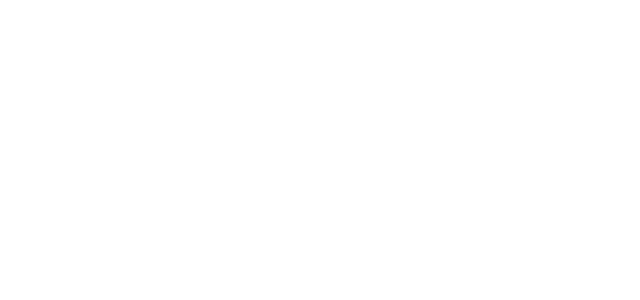
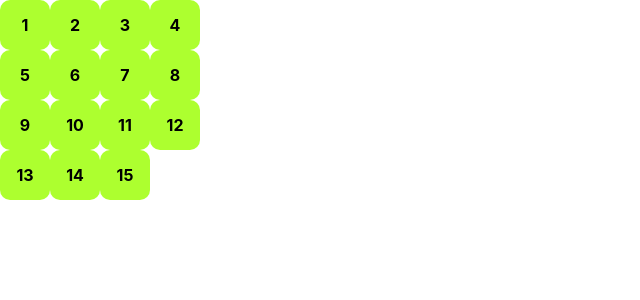
Before and after one commit to Mrak9087/gamePuzzle15, a React (Create React App) app: page / in a window 1280 px wide. Shown: the top 300 px of the page, without its empty margins (0-640 px from the left). Built offline with nearby package versions, Linux system fonts and the light colour scheme.

Commit message:
feat:add move cell

```diff
--- a/src/App.tsx
+++ b/src/App.tsx
@@ -1,10 +1,11 @@
 import React from 'react';
 import './App.css';
+import BoardView from './components/BoardView';
 
 function App() {
   return (
     <div className="App">
-
+      <BoardView />
     </div>
   );
 }
--- a/src/components/BoardView/BoardViewt.tsx
+++ b/src/components/BoardView/BoardViewt.tsx
@@ -1,9 +1,39 @@
-import React from 'react';
+import React, { useEffect, useState } from 'react';
+import { useSelector } from 'react-redux';
+import { useDispatch } from 'react-redux/es/exports';
+import { ICell } from '../../helpers/helpers';
+// import { init } from '../../store/gameStore';
+import { AppDispatch, RootState } from '../../store/store';
+import { moveCell } from '../../store/gameStore';
+import CellView from '../CellView';
+
+import './boardView.css';
 
 const BoardView = () => {
+    const store = useSelector((state:RootState)=>state)
+    const [cells, setCells] = useState<ICell[]>([])
+    const dispatch = useDispatch<AppDispatch>()
+
+    useEffect(()=>{
+        setCells([...store.map.flat()])
+    },[store.map])
+
+    const handleCellClick = (cell:ICell) => {
+        dispatch(moveCell(cell));
+    }
+
     return (
-        <div>
-
+        <div
+            className='board'
+            style={{
+                '--size':store.size
+            } as React.CSSProperties}
+        >
+            {
+                cells.map((item)=>{
+                    return <CellView cell={item} handleClick={handleCellClick} key={item.value}/>
+                })
+            }
         </div>
     );
 }
--- a/src/components/BoardView/boardView.css
+++ b/src/components/BoardView/boardView.css
@@ -0,0 +1,8 @@
+.board {
+    width: 200px;
+    position: relative;
+    display: grid;
+    grid-template-rows: repeat(var(--size),1fr);
+    grid-template-columns: repeat(var(--size),1fr);
+    /* flex-wrap: wrap; */
+}
--- a/src/components/CellView/CellView.tsx
+++ b/src/components/CellView/CellView.tsx
@@ -1,15 +1,35 @@
-import {FC} from 'react'
+import {FC, useMemo} from 'react'
 import { ICell } from '../../helpers/helpers'
-
 import './cellView.css';
 
 interface ICellView {
     cell:ICell
+    handleClick:(cell:ICell)=>void;
 }
 
-const CellView:FC<ICellView> = ({cell})=>{
+const CellView:FC<ICellView> = ({cell,handleClick})=>{
+
+    const cl = useMemo(()=>{
+        return cell.value === 0 ? 'cell empty' : 'cell'
+    },[cell.value])
+
+    const tp = useMemo(()=>{
+        return cell.y * 50
+    },[cell.y])
+
+    const lft = useMemo(()=>{
+        return cell.x * 50
+    },[cell.x])
+
     return (
-        <div>
+        <div
+            className={cl}
+            style={{
+                left:`${lft}px`,
+                top:`${tp}px`,
+            } as React.CSSProperties}
+            onClick={()=>handleClick(cell)}
+        >
             {cell.value}
         </div>
     )
--- a/src/components/CellView/cellView.css
+++ b/src/components/CellView/cellView.css
@@ -0,0 +1,20 @@
+.cell {
+    position: absolute;
+    top: 0;
+    left: 0;
+    height: 50px;
+    width: 50px;
+    background-color: greenyellow;
+    font-weight: bold;
+    display: flex;
+    justify-content: center;
+    align-items: center;
+    border-radius: 10px;
+    cursor: pointer;
+    transition: all 0.3s ease;
+}
+
+.empty{
+    opacity: 0;
+    /* transition: none; */
+}
--- a/src/helpers/helpers.ts
+++ b/src/helpers/helpers.ts
@@ -3,3 +3,30 @@
     y:number;
     value:number;
 }
+
+export function initMap(size:number):ICell[][]{
+    const result:ICell[][] = [];
+    for (let i = 0; i < size; i++) {
+        const row: ICell[] = []
+        for (let j = 0; j < size; j++) {
+            const val = (i * size) + (j+1);
+            const cell: ICell = {
+                y:i,
+                x:j,
+                value: val
+            }
+            row.push(cell)
+        }
+        result.push(row)
+    }
+    result[size-1][size-1].value = 0;
+    return result;
+}
+
+export function indexToCoord(index:number, size:number){
+    if (index < 0) index = 0;
+    if (index > size-1) index = size-1;
+    const x = index % size;
+    const y = Math.floor(index / size);
+    return {x,y};
+}
--- a/src/index.tsx
+++ b/src/index.tsx
@@ -3,13 +3,17 @@
 import './index.css';
 import App from './App';
 import reportWebVitals from './reportWebVitals';
+import { Provider } from 'react-redux/es/exports';
+import { store } from './store/store';
 
 const root = ReactDOM.createRoot(
   document.getElementById('root') as HTMLElement
 );
 root.render(
   <React.StrictMode>
-    <App />
+    <Provider store={store}>
+      <App />
+    </Provider>
   </React.StrictMode>
 );
 
--- a/src/store/gameStore.ts
+++ b/src/store/gameStore.ts
@@ -1,21 +1,49 @@
-import { createSlice } from "@reduxjs/toolkit";
-import { ICell } from "../helpers/helpers";
+import { createSlice, PayloadAction } from "@reduxjs/toolkit";
+import { ICell, initMap } from "../helpers/helpers";
 
 
 const initialState = {
-    cells: [] as ICell[],
+    map: initMap(4),
     isWin: false,
     size: 4,
+    emptyCell:{
+        x:3,
+        y:3,
+        value:0
+    } as ICell,
 }
+
+
 
 export const gameStore = createSlice({
     name: 'game',
     initialState: initialState,
     reducers: {
+        moveCell(state,payload:PayloadAction<ICell>){
+            const {x,y,value} = payload.payload;
+            if (Math.abs(x-state.emptyCell.x) + Math.abs(y-state.emptyCell.y) != 1) return;
+            // console.log(x,y);
+            const emptyX = state.emptyCell.x;
+            const emptyY = state.emptyCell.y;
 
+            state.map[y][x] = state.emptyCell;
+            state.map[y][x].x = x;
+            state.map[y][x].y = y;
+
+            state.map[emptyY][emptyX] = {
+                ...payload.payload,
+                x : emptyX,
+                y : emptyY,
+            };
+            // const tmpMap:ICell[][] = [];
+            // state.map.forEach(())
+            // console.log('before',state.map)
+            state.map = state.map.map((item)=>[...item])
+            // console.log('after',state.map)
+        },
     }
 })
 
-export const {} = gameStore.actions;
+export const {moveCell} = gameStore.actions;
 
 export default gameStore.reducer
--- /dev/null
+++ b/src/store/store.ts
@@ -0,0 +1,10 @@
+import { configureStore } from "@reduxjs/toolkit";
+
+import reducers from './gameStore';
+
+export const store = configureStore({
+    reducer:reducers,
+})
+
+export type AppDispatch = typeof store.dispatch;
+export type RootState = ReturnType<typeof store.getState>;
```
